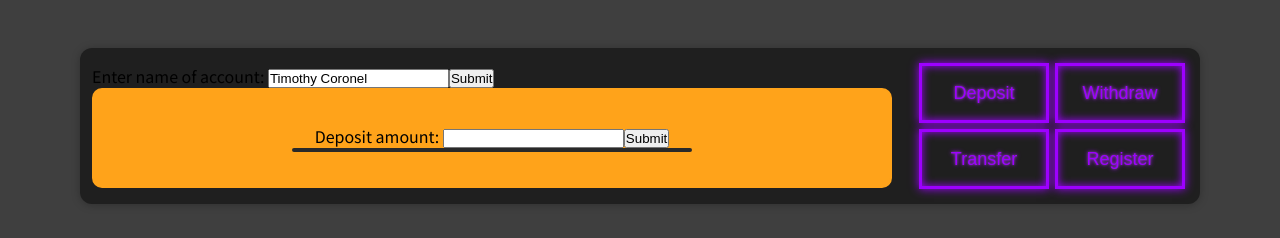
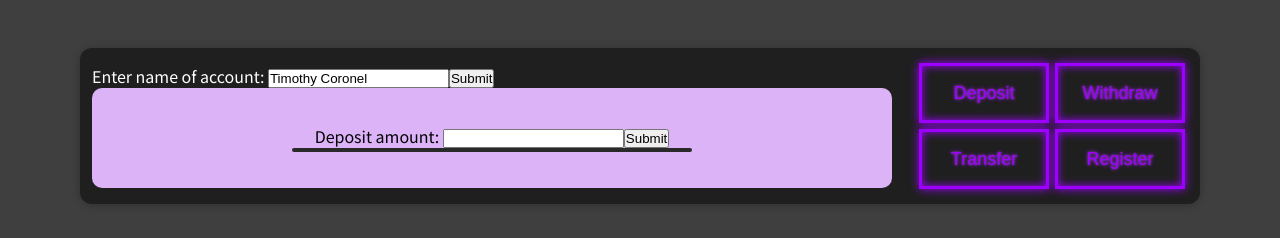
Before and after one commit to jbcsantos028/BankingApp, a React (Create React App) app: page / in a window 1280 px wide. Both pictures are taken after a click on the button "Deposit". Shown: the top 238 px of the page. Built offline with nearby package versions, Linux system fonts and the light colour scheme.

Commit message:
'changed style colors'

```diff
--- /dev/null
+++ b/src/components/ChooseAccount.css
@@ -0,0 +1,3 @@
+.choose-account__label {
+  color: white;
+}
--- a/src/components/ChooseAccount.js
+++ b/src/components/ChooseAccount.js
@@ -1,3 +1,5 @@
+import './ChooseAccount.css'
+
 const ChooseAccount = props => {
     // At App.js
     const chosenAccount = props.owners.find(item => item.name.toLowerCase() === props.getName.toLowerCase());
@@ -14,11 +16,11 @@ const ChooseAccount = props => {
     return (
         <div>
             <form>
-                <label>Enter name of account: </label>
+                <label className="choose-account__label">Enter name of account: </label>
                 <input type="text" value={props.getName} onInput={e => props.setGetName(e.target.value)} />
                 <button onSubmit={searchProfile} onClick={searchProfile}>Submit</button>
             </form>
-            <div>{props.showProfile}</div>
+            <div className="choose-account__label">{props.showProfile}</div>
         </div>
 
     )
--- a/src/components/Deposit.css
+++ b/src/components/Deposit.css
@@ -1,9 +1,9 @@
 .deposit-wrapper {
     width: 800px;
     height: 100%;
-    border: 2px solid #ffa31a;
+    border: 2px solid #ddb3f8;
     border-radius: 10px;
-    background-color: #ffa31a;
+    background-color: #ddb3f8;
 
     display: flex;
     flex-direction: column;
--- a/src/components/Transfer.js
+++ b/src/components/Transfer.js
@@ -1,5 +1,5 @@
 import { useId, useState } from 'react';
-import Swal from 'sweetalert2';
+
 
 import "./Deposit.css";
 
@@ -19,7 +19,7 @@ const Transfer = props => {
             props.setUpdate(`The Giver: ${props.whoseAccount.name} ; Old: ${previousBalance} ; New: ${props.whoseAccount.balance}`);
 
             //Swal
-            Swal.fire(`Edi nice`, `Such wow to you`, 'success');
+
             props.setTransferUpdate(`The Taker: ${receiver.name} ; Old: ${receiverPreviousBalance} ; New: ${receiver.balance}`);
         } else if (receiverAccount === props.whoseAccount.name) {
             props.setUpdate(`Invalid receiver`);
```
